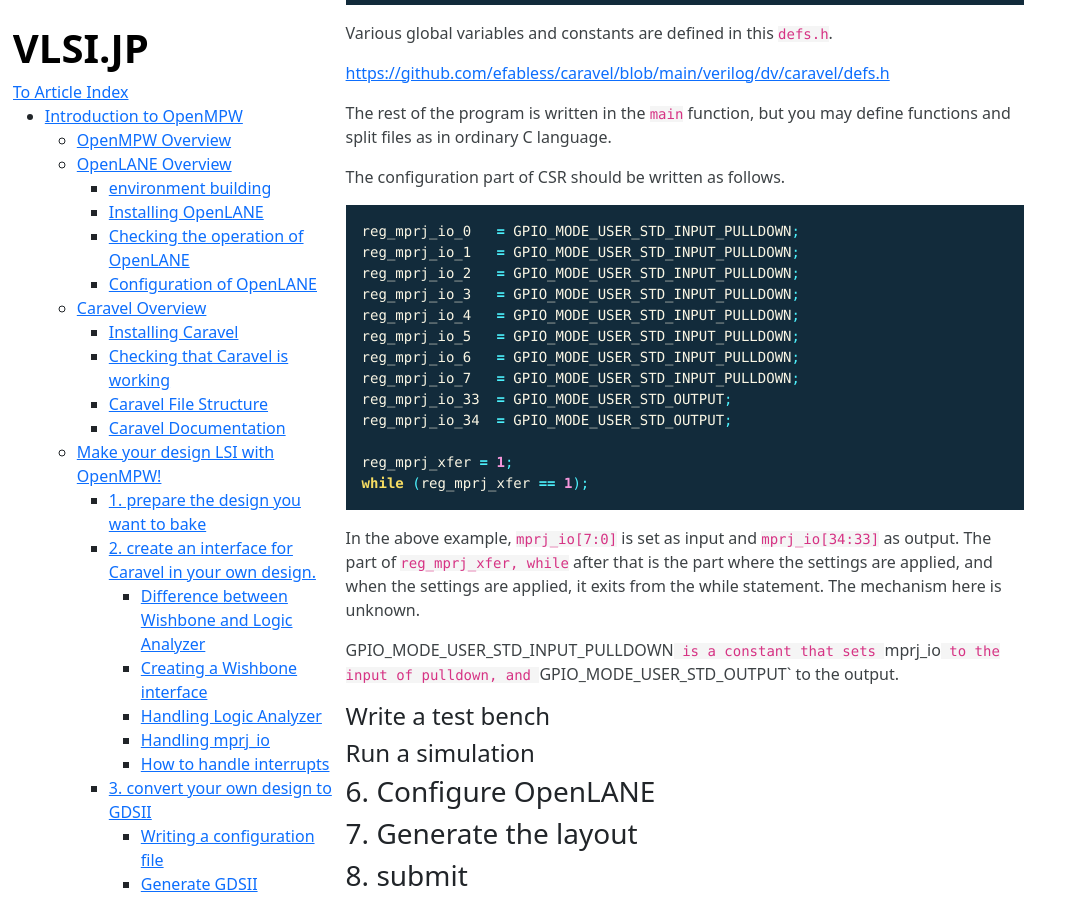
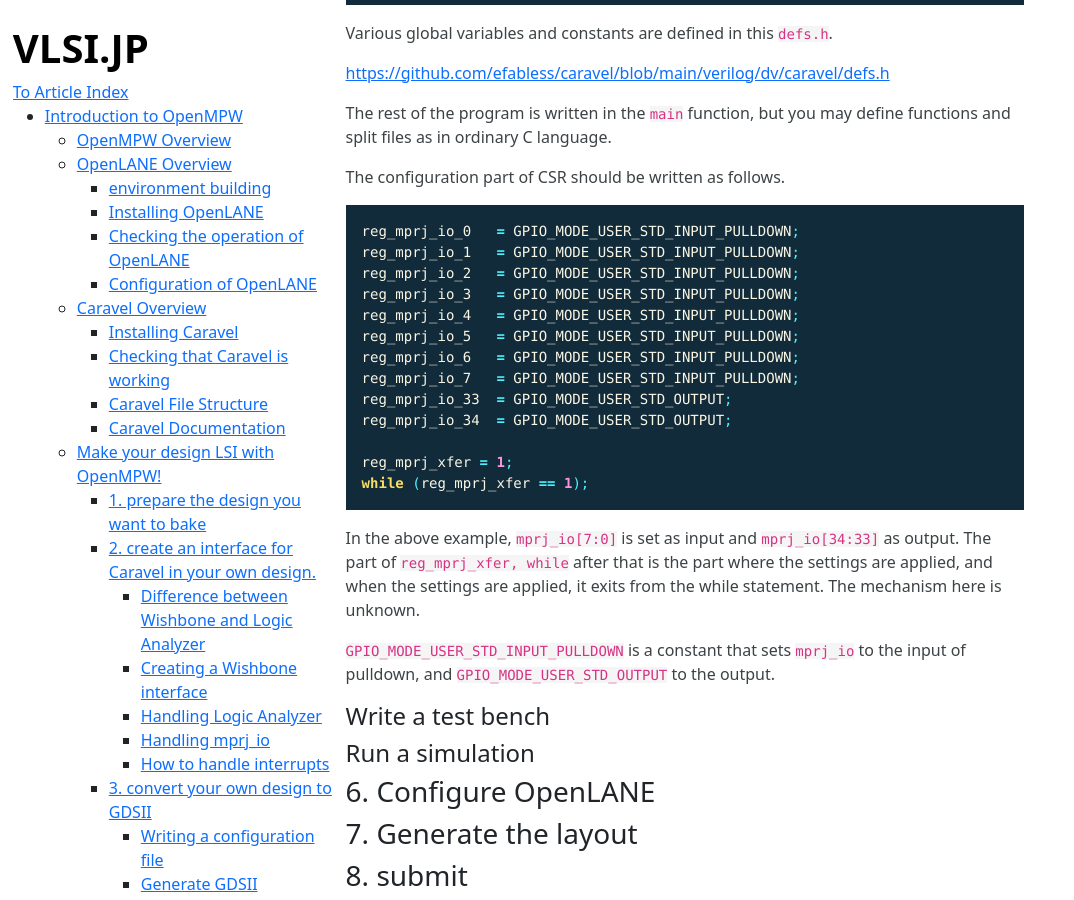
Before and after one commit to Cra2yPierr0t/Cra2yPierr0t.github.io, a Jekyll site: the page built from Introduction_to_OpenMPW.md, in a window 1280 px wide and 900 px high, scrolled down 19555 px. Shown: the whole window, without its empty margins (0-1074 px from the left). Built offline with Jekyll 4.4.1, drawn with Linux system fonts in a browser that asks for light colours; our own code applies the rules of GitHub Pages for plain Markdown files.

Commit message:
fix highlight

```diff
--- a/Introduction_to_OpenMPW.md
+++ b/Introduction_to_OpenMPW.md
@@ -707,7 +707,7 @@
 In the above example, `mprj_io[7:0]` is set as input and `mprj_io[34:33]` as output.
 The part of `reg_mprj_xfer, while` after that is the part where the settings are applied, and when the settings are applied, it exits from the while statement. The mechanism here is unknown.
 
-GPIO_MODE_USER_STD_INPUT_PULLDOWN` is a constant that sets `mprj_io` to the input of pulldown, and `GPIO_MODE_USER_STD_OUTPUT` to the output.
+`GPIO_MODE_USER_STD_INPUT_PULLDOWN` is a constant that sets `mprj_io` to the input of pulldown, and `GPIO_MODE_USER_STD_OUTPUT` to the output.
 
 #### Write a test bench
 
```
